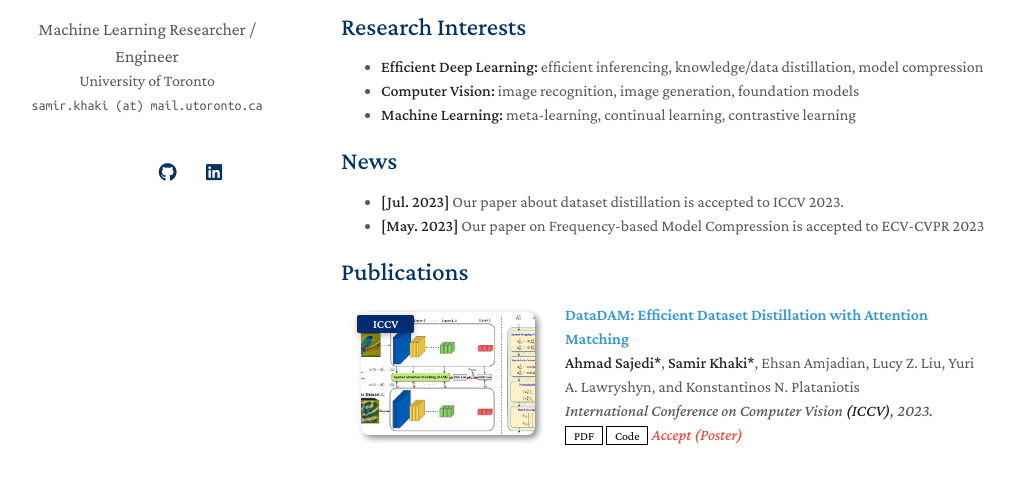
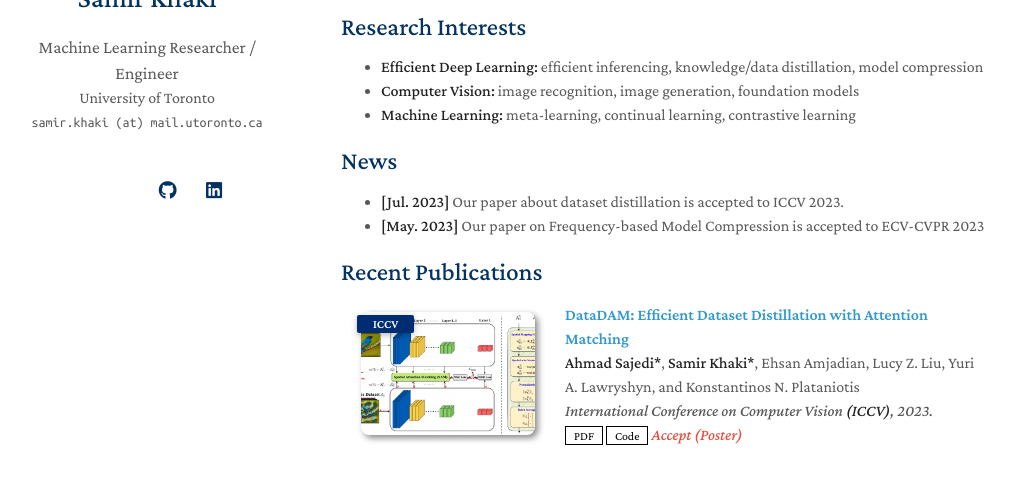
Before and after one commit to lizekai-richard/lizekai-richard.github.io, a Jekyll site: the page built from index.md, in a window 1280 px wide and 1348 px high, cut to the strip 276-756 px from the top of the window. Shown: the whole strip, without its empty margins (129-1144 px from the left). Built offline with Jekyll 4.4.1, drawn with Linux system fonts in a browser that asks for light colours; nearby versions of some CDN libraries; a style sheet for code colours, icons or effects is not loaded; our own code applies the rules of GitHub Pages for plain Markdown files.

Commit message:
Update Profile/Publications

```diff
--- a/_includes/publications.md
+++ b/_includes/publications.md
@@ -1,4 +1,4 @@
-<h2 id="publications" style="margin: 2px 0px -15px;">Publications</h2>
+<h2 id="publications" style="margin: 2px 0px -15px;">Recent Publications</h2>
 
 <div class="publications">
 <ol class="bibliography">
--- a/_sass/minimal-light-no-dark-mode.scss
+++ b/_sass/minimal-light-no-dark-mode.scss
@@ -169,7 +169,7 @@
 
       .image.avatar img {
         // border-radius: 100%;
-        width: 75%;
+        width: 85%;
         padding: 20px;
         // border: 1px solid #ddd;
         // padding: 3px;
--- a/_sass/minimal-light.scss
+++ b/_sass/minimal-light.scss
@@ -216,7 +216,7 @@
 
       .image.avatar img {
         // border-radius: 100%;
-        width: 75%;
+        width: 85%;
         padding: 20px;
         // border: 1px solid #ddd;
         // padding: 3px;
```
